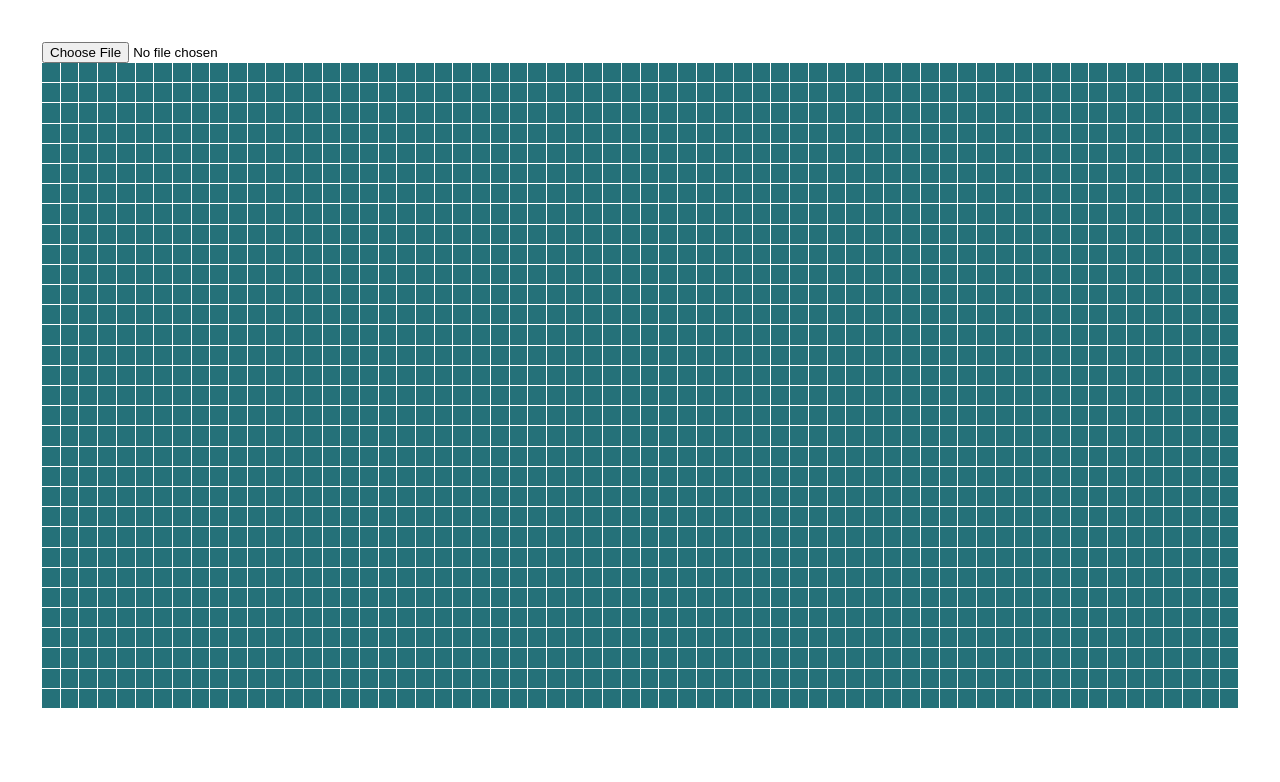
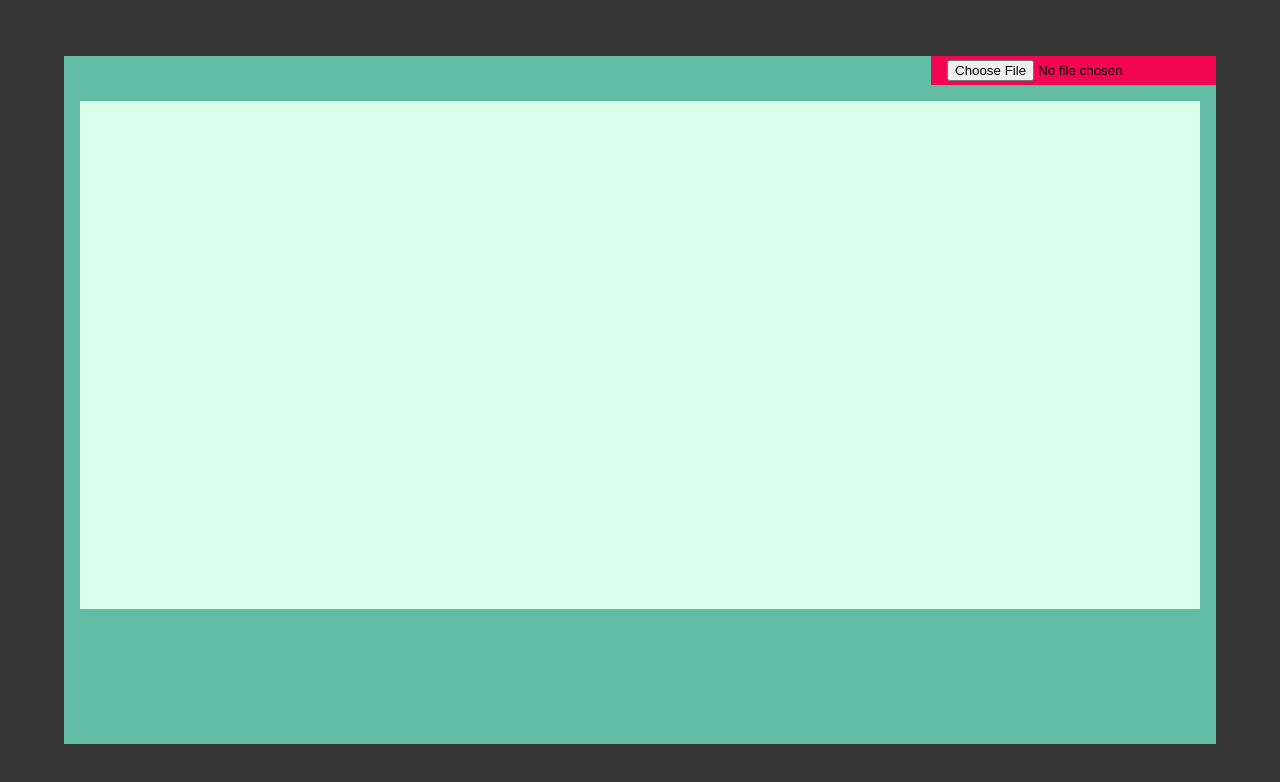
Before and after one commit to sleiph/CHIP-OITO, a React (Create React App) app: page / in a window 1280 px wide. Shown: the top 782 px of the page. Built offline with nearby package versions, Linux system fonts and the light colour scheme.

Commit message:
soh mudando uns estilos ヽ(✿ﾟ▽ﾟ)ノ

```diff
--- a/src/App.js
+++ b/src/App.js
@@ -1,10 +1,20 @@
 import Home from './pages/Home'
+
+import styled from 'styled-components'
+
+const AppDiv = styled.div`
+  height: 100vh;
+  background: #363636;
+  display: flex;
+  justify-content: center;
+  align-items: center;
+`
 
 function App() {
   return (
-    <div className="App">
+    <AppDiv>
       <Home />
-    </div>
+    </AppDiv>
   );
 }
 
--- a/src/components/Display.js
+++ b/src/components/Display.js
@@ -3,17 +3,18 @@ import React, { useState } from 'react';
 import styled from 'styled-components'
 
 const DisplayDiv = styled.div`
+  height: 70vh;
+  margin: 2vh;
   display: grid;
   grid-template-columns: repeat(64, 1fr);
-  grid-gap: 1px;
 
   @media (max-width: 1024px) {
-    grid-gap: 0;
+
   }
 `
 
 const PixelDiv = styled.div`
-  height: 1.5vw;
+
 `
 
 function Display(  ) {
@@ -83,7 +84,7 @@ function Display(  ) {
           linha.map((pixel, j) => {
             return(
               <PixelDiv key={i + "-" + j}
-                style={{backgroundColor: (pixel===1) ? '#38b764' : '#257179'}}
+                style={{backgroundColor: (pixel===1) ? '#62afb7' : '#d9ffea'}}
                 onClick={() => {
                   setDisplay(Draw(sprites[0], j, i))
                 }}
--- a/src/components/OPCodes.js
+++ b/src/components/OPCodes.js
@@ -1,8 +1,15 @@
 import styled from 'styled-components'
 
 const OPDiv = styled.div`
-  display: grid;
-  grid-template-columns: repeat(8, 1fr);
+  height: 12vh;
+  margin: 2vh;
+  display: flex;
+  flex-wrap: wrap;
+  overflow: auto;
+`
+const Instrucao = styled.span`
+  text-align: center;
+  margin: 0 12px;
 `
 
 function OPCodes( {codigos} ) {
@@ -10,7 +17,7 @@ function OPCodes( {codigos} ) {
     <OPDiv>{
       codigos.map((op, i) => {
         return(
-          <span key={i}>{op[0] + op[1] + " " + op[2] + op[3]}</span>
+          <Instrucao key={i}>{op[0] + op[1] + " " + op[2] + op[3]}</Instrucao>
         );
       })
     }</OPDiv>
--- a/src/index.css
+++ b/src/index.css
@@ -1,6 +1,7 @@
 @import url('https://fonts.googleapis.com/css2?family=Ubuntu+Mono:ital,wght@0,400;0,700;1,400;1,700&display=swap');
 
 body {
+  height: 100vh;
   margin: 0;
   font-family: 'Ubuntu Mono', monospace;
   -webkit-font-smoothing: antialiased;
@@ -11,3 +12,7 @@ code {
   font-family: source-code-pro, Menlo, Monaco, Consolas, 'Courier New',
     monospace;
 }
+
+#root {
+  height: 100vh;
+}
--- a/src/pages/Home.js
+++ b/src/pages/Home.js
@@ -8,9 +8,19 @@ import OPCodes from '../components/OPCodes';
 import styled from 'styled-components'
 
 const Container = styled.div`
-  margin: 42px;
-  padding: 0;
-  overflow-wrap: break-word;
+  width: 90vw;
+  max-height: 86vh;
+  display: flex;
+  flex-direction: column;
+  background-color: #63bda4;
+`
+const Cartucho = styled.div`
+  height: 4vh;
+  background-color: #f20553;
+  padding: 0 16px;
+  display: flex;
+  align-self: flex-end;
+  align-items: center;
 `
 
 function Home(  ) {
@@ -33,13 +43,14 @@ function Home(  ) {
 
   return (
     <Container>
+      <Cartucho>
         <input
           type='file'
           id='file'
-        className='input-file'
           accept='.rom,.txt'
           onChange={e => handleFileChosen(e.target.files[0])}
         />
+      </Cartucho>
 
       <Display />
       <OPCodes codigos={arquivo} />
```
Lines whose indentation alone changed are shown as unchanged.
